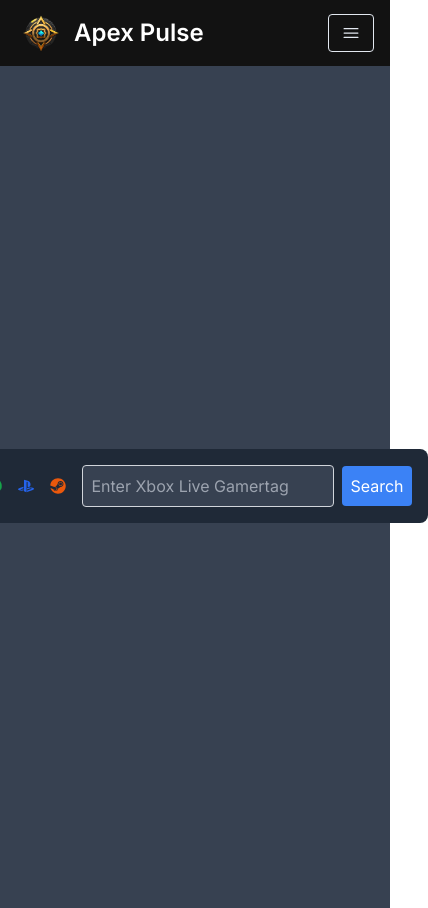
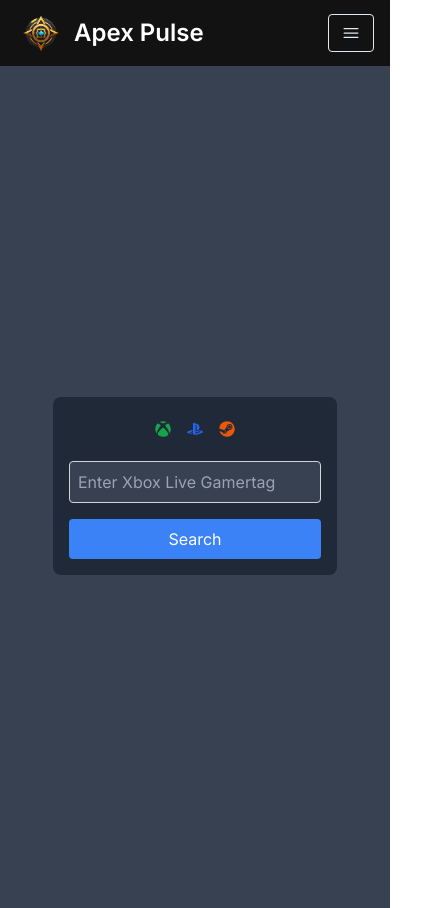
Before and after one commit to danblock97/apex-tracker, a Next.js app: page / in a window 390 px wide. Shown: the whole page, 428 px wide, since content can reach past the window. Built offline with nearby package versions, Linux system fonts and the light colour scheme.

Commit message:
Update SearchBar component to include platform icons and improve layout

```diff
--- a/src/components/SearchBar.js
+++ b/src/components/SearchBar.js
@@ -31,9 +31,9 @@
 	};
 
 	return (
-		<div className="flex items-center justify-center p-4 bg-gray-800 rounded-lg">
+		<div className="flex flex-col sm:flex-row items-center justify-center p-4 bg-gray-800 rounded-lg">
 			{/* Platform selection with icons */}
-			<div className="flex items-center mr-2">
+			<div className="flex justify-center sm:justify-start mb-4 sm:mb-0 sm:mr-2">
 				{Object.entries(platformDetails).map(([key, { icon }]) => (
 					<button
 						key={key}
@@ -49,7 +49,7 @@
 
 			{/* User identifier input */}
 			<input
-				className="flex-1 p-2 mr-2 border border-gray-300 rounded bg-gray-700 text-white placeholder-gray-400"
+				className="flex-1 p-2 mb-4 sm:mb-0 sm:mr-2 border border-gray-300 rounded bg-gray-700 text-white placeholder-gray-400"
 				type="text"
 				placeholder={platformDetails[platform].placeholder}
 				value={platformUserIdentifier}
@@ -58,7 +58,7 @@
 
 			{/* Search button */}
 			<button
-				className="p-2 bg-blue-500 text-white rounded"
+				className="p-2 bg-blue-500 text-white rounded w-full sm:w-auto"
 				onClick={handleSearch}
 			>
 				Search
```
